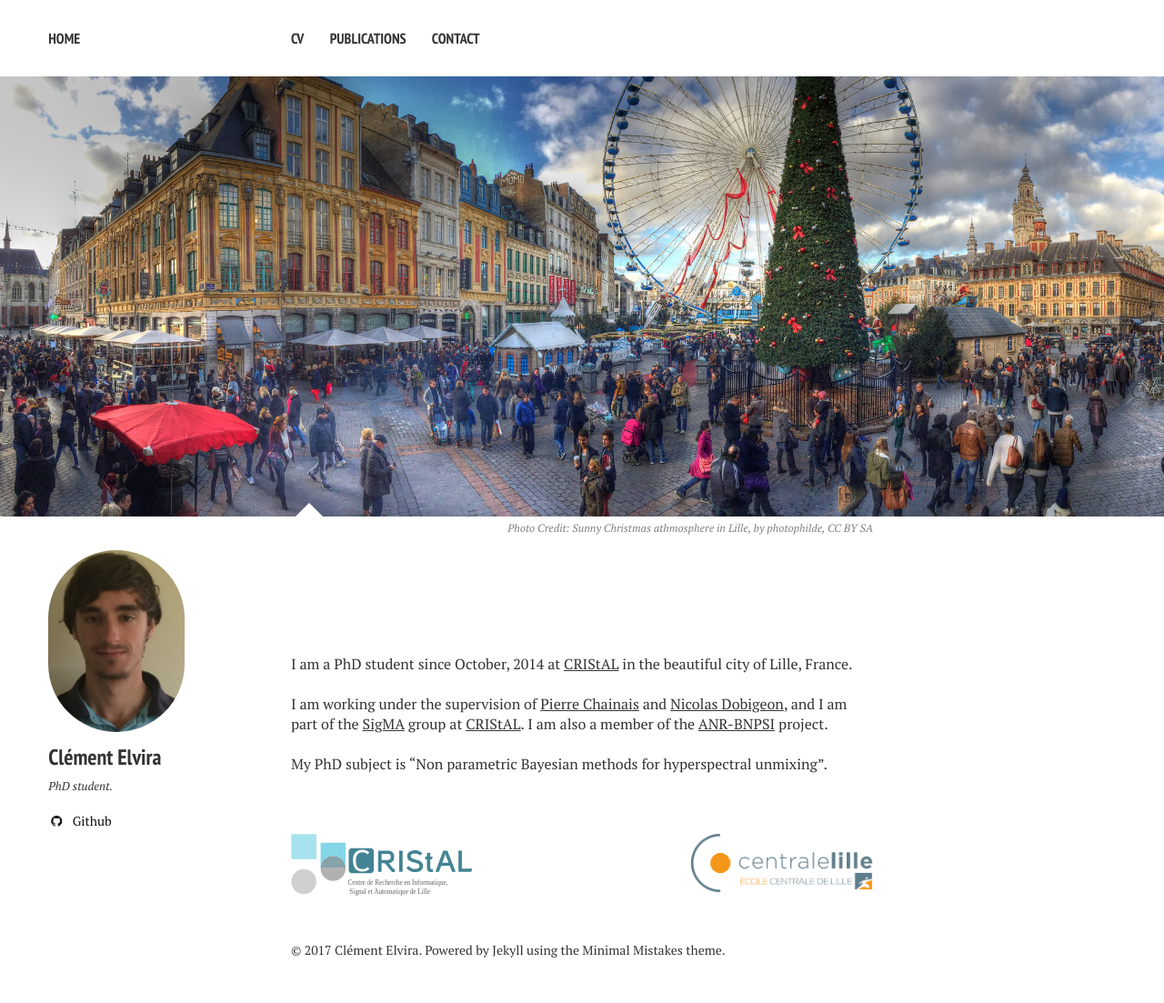
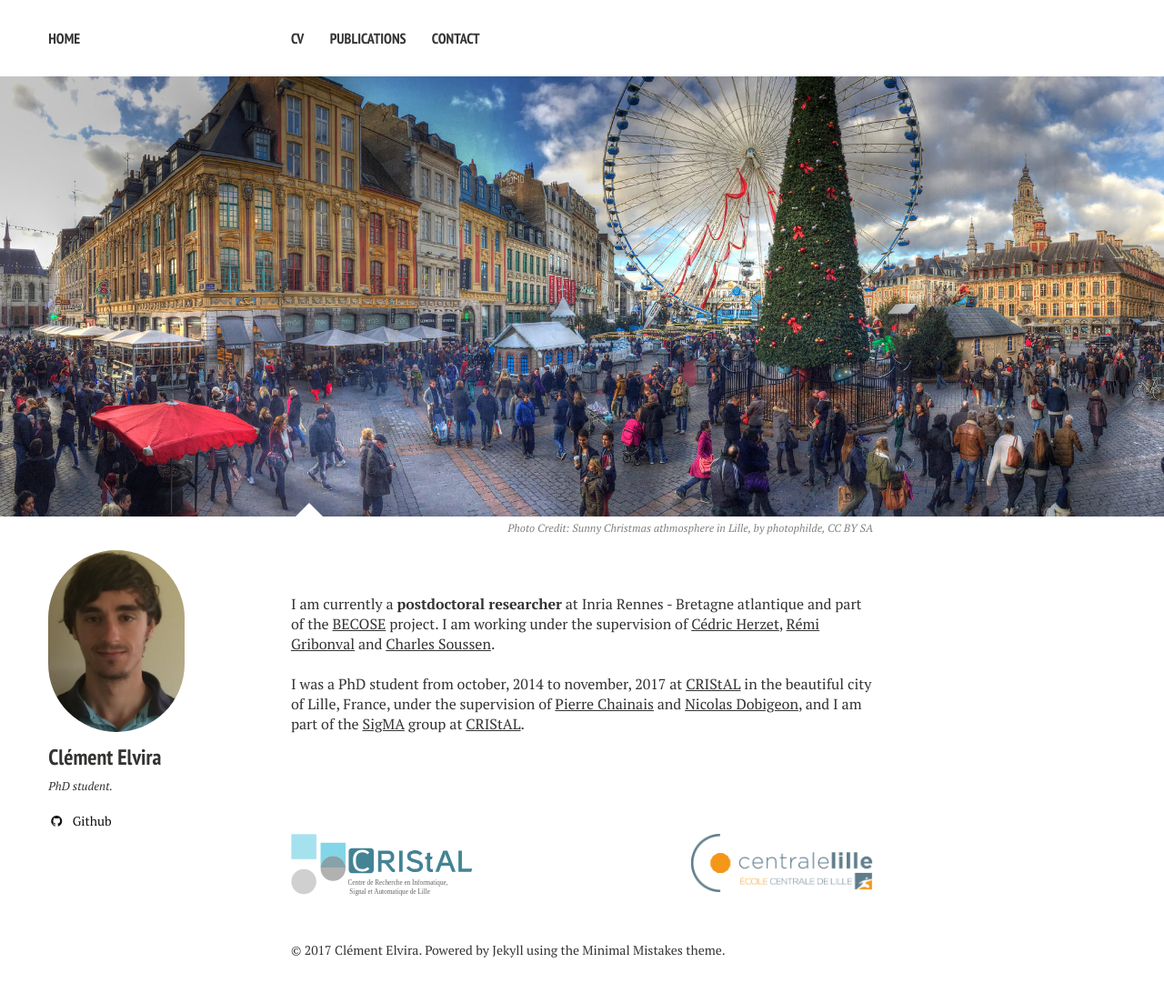
Before and after one commit to c-elvira/c-elvira.github.io-old, a Jekyll site: the page built from index.md, in a window 1280 px wide. Shown: the whole page at 91% size. Built offline with Jekyll 4.4.1, drawn with Linux system fonts in a browser that asks for light colours; nearby versions of some CDN libraries.

Commit message:
Update intro

```diff
--- a/index.md
+++ b/index.md
@@ -14,14 +14,9 @@ image:
         </font>
     </b>
 </center>
+I am currently a **postdoctoral researcher** at Inria Rennes - Bretagne atlantique and part of the [BECOSE](http://becose.univ-lorraine.fr/en/accueil/) project.
+I am working under the supervision of [Cédric Herzet](https://people.rennes.inria.fr/Cedric.Herzet/Cedric.Herzet/Main.html), [Rémi Gribonval](https://people.irisa.fr/Remi.Gribonval/) and [Charles Soussen](http://w3.cran.univ-lorraine.fr/perso/charles.soussen/).<br>
 
-<br/>
-<br/>
-<br/>
-I am a PhD student since October, 2014 at [CRIStAL](http://www.cristal.univ-lille.fr) in the beautiful city of Lille, France.
 
-<br/>
-I am working under the supervision of [Pierre Chainais](http://pierrechainais.ec-lille.fr) and [Nicolas Dobigeon](http://dobigeon.perso.enseeiht.fr/index.html), and I am part of the [SigMA](http://www.cristal.univ-lille.fr/?rubrique27&eid=30) group at [CRIStAL](http://www.cristal.univ-lille.fr). I am also a member of the [ANR-BNPSI](https://project.inria.fr/bnpsi/) project.
-
-<br/>
-My PhD subject is "Non parametric Bayesian methods for hyperspectral unmixing".
+<br>
+I was a PhD student from october, 2014 to november, 2017 at [CRIStAL](http://www.cristal.univ-lille.fr) in the beautiful city of Lille, France, under the supervision of [Pierre Chainais](http://pierrechainais.ec-lille.fr) and [Nicolas Dobigeon](http://dobigeon.perso.enseeiht.fr/index.html), and I am part of the [SigMA](http://www.cristal.univ-lille.fr/?rubrique27&eid=30) group at [CRIStAL](http://www.cristal.univ-lille.fr).
```
